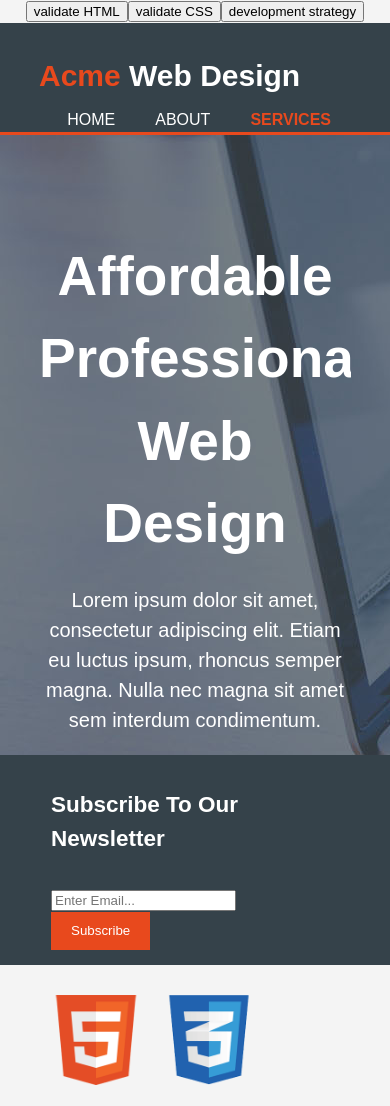
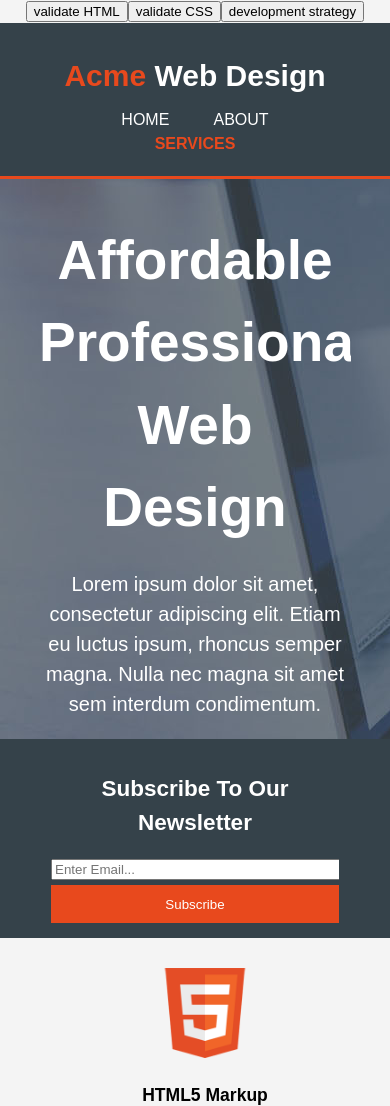
Before and after one commit to lisarosaa/acme-web-design, a plain HTML site: page index.html in a window 390 px wide. Shown: the top 1106 px of the page. Drawn offline with Linux system fonts and the light colour scheme.

Commit message:
Added style for responsive design

```diff
--- a/styles.css
+++ b/styles.css
@@ -178,3 +178,37 @@ footer {
   background-color: #e8491d;
   text-align: center;
 }
+
+/* media queries */
+@media(max-width: 768px) {
+  header #branding,
+  header nav,
+  header nav li,
+  #newsletter h1,
+  #newsletter form,
+  #boxes .box,
+  article#main-col,
+  aside#sidebar {
+    float: none;
+    text-align: center;
+    width: 100%;
+  }
+
+  header {
+    padding-bottom: 20px;
+  }
+
+  #showcase h1 {
+    margin-top: 40px;
+  }
+
+  #newsletter button, .quote button {
+    display: block;
+    width: 100%;
+  }
+
+  #newsletter form input[type="email"], .quote textarea {
+    width: 100%;
+  margin-bottom: 5px;
+  }
+}
```
